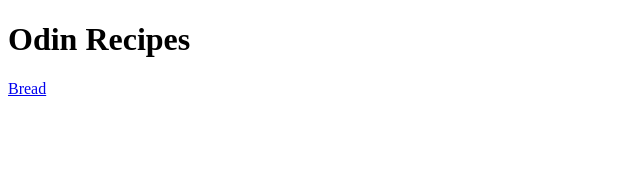
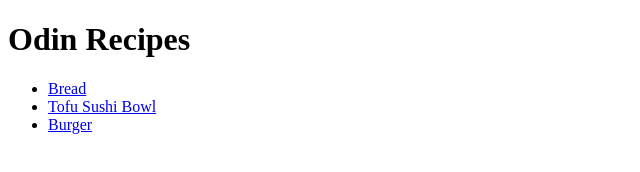
Before and after one commit to parkeralexjm/odin-recipes, a plain HTML site: page index.html in a window 1280 px wide. Shown: the whole page, without its empty margins (0-640 px from the left). Drawn offline with Linux system fonts and the light colour scheme.

Commit message:
Updated links inside the index page
Added links for sushi and burger to the homepage then changed
the format to a unordered list.

```diff
--- a/index.html
+++ b/index.html
@@ -8,6 +8,10 @@
 </head>
 <body>
     <h1>Odin Recipes</h1>
-    <a href="./recipes/bread.html">Bread</a>
+    <ul>
+        <li><a href="./recipes/bread.html">Bread</a></li>
+        <li><a href="./recipes/sushi.html">Tofu Sushi Bowl</a></li>
+        <li><a href="./recipes/burger.html">Burger</a></li>
+    </ul>
 </body>
 </html>
```
